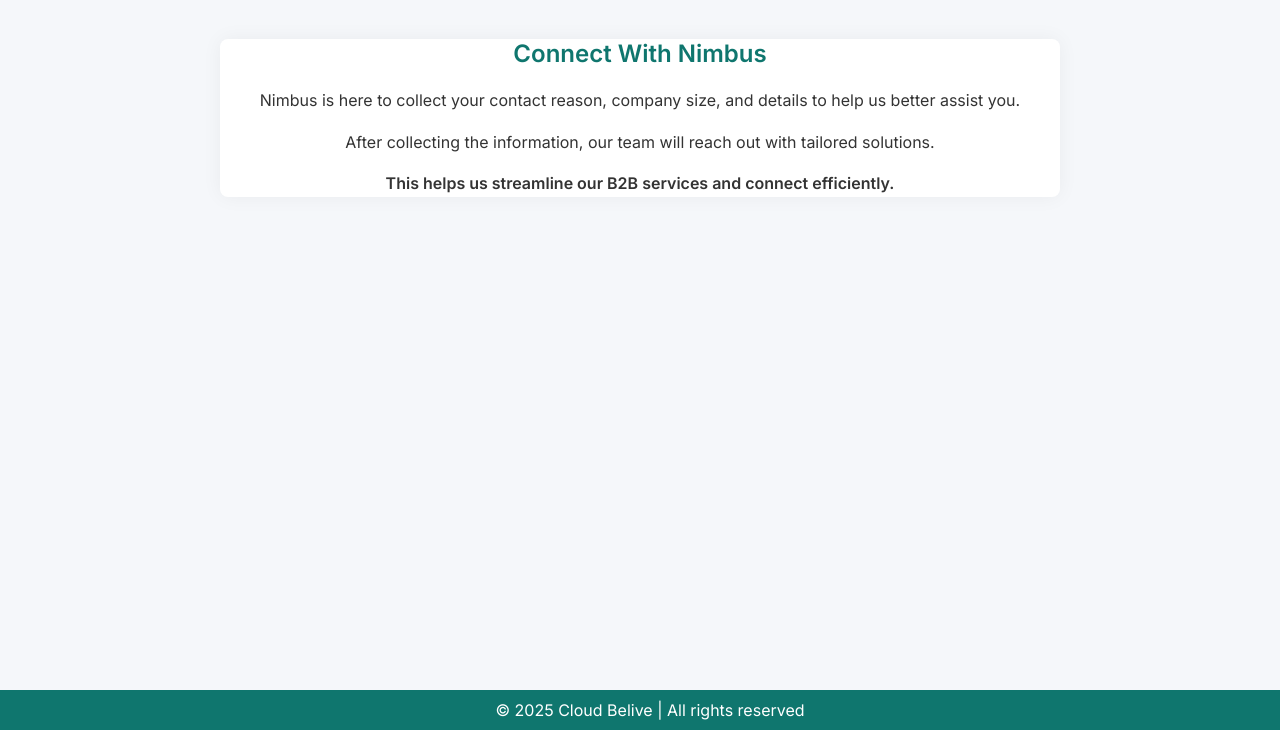
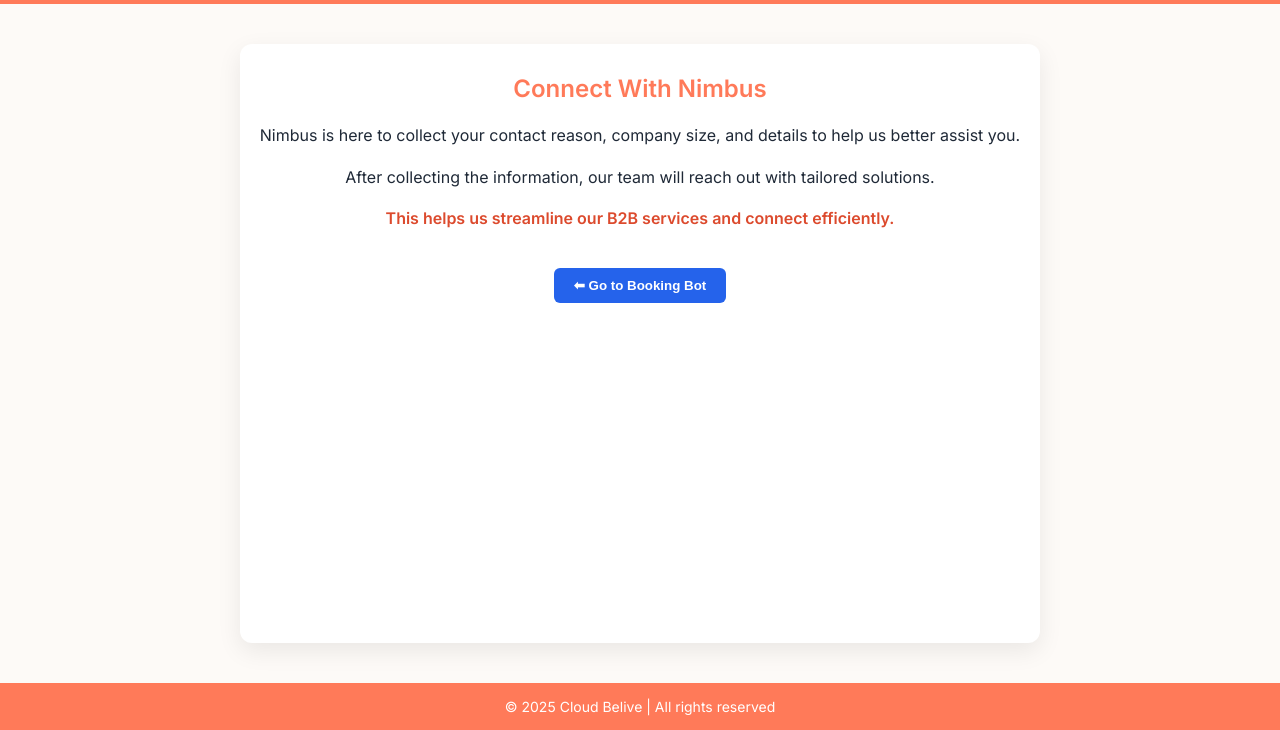
Before and after one commit to sudharsan143/chatbot-demo---2, a plain HTML site: page index.html in a window 1280 px wide. Shown: the part 70-800 px from the top of the page. Drawn offline with Linux system fonts and the light colour scheme.

Commit message:
index.html

```diff
--- a/index.html
+++ b/index.html
@@ -6,48 +6,88 @@
   <title>Cloud Belive | Nimbus Chatbot Demo</title>
   <link href="https://fonts.googleapis.com/css2?family=Inter:wght@400;600&display=swap" rel="stylesheet" />
   <style>
+    html, body {
+      height: 100%;
+      margin: 0;
+      font-family: 'Inter', sans-serif;
+      background-color: #fdfaf7;
+      color: #1f2937;
+    }
+
     body {
-      font-family: 'Inter', sans-serif;
-      margin: 0;
-      padding: 0;
-      background-color: #f5f7fa;
-      color: #333;
+      display: flex;
+      flex-direction: column;
     }
+
     header {
-      background-color: #0f766e;
+      background-color: #ff7a59; /* HubSpot orange */
       color: white;
       padding: 20px;
       text-align: center;
     }
+
     header h1 {
       margin: 0;
+      font-size: 28px;
+      font-weight: 600;
+    }
+
+    main {
+      flex: 1;
+      max-width: 800px;
+      margin: 40px auto;
+      padding: 30px 20px;
+      background: white;
+      border-radius: 12px;
+      box-shadow: 0 8px 24px rgba(0, 0, 0, 0.08);
+      text-align: center;
+    }
+
+    main h2 {
+      color: #ff7a59;
+      margin-top: 0;
       font-size: 24px;
     }
-    main {
-      max-width: 800px;
-      margin: 40px auto;
-      padding: 0 20px;
-      background: white;
-      border-radius: 8px;
-      box-shadow: 0 0 20px rgba(0,0,0,0.05);
-      text-align: center;
-    }
-    main h2 {
-      color: #0f766e;
-      margin-top: 20px;
-    }
+
     main p {
       font-size: 16px;
       line-height: 1.6;
+      margin-bottom: 16px;
     }
+
+    strong {
+      color: #dc4a2d;
+    }
+
+    .cta-button {
+      background-color: #2563eb;
+      color: white;
+      padding: 10px 20px;
+      border: none;
+      border-radius: 6px;
+      font-weight: 600;
+      cursor: pointer;
+      margin-top: 20px;
+      transition: background 0.3s ease;
+    }
+
+    .cta-button:hover {
+      background-color: #1d4ed8;
+    }
+
     footer {
-      background-color: #0f766e;
+      background-color: #ff7a59;
       color: white;
       text-align: center;
-      padding: 10px;
-      position: fixed;
-      bottom: 0;
-      width: 100%;
+      padding: 15px;
+      font-size: 14px;
+    }
+
+    @media (max-width: 600px) {
+      main {
+        margin: 20px;
+        padding: 20px;
+      }
     }
   </style>
 </head>
@@ -66,6 +106,8 @@
       After collecting the information, our team will reach out with tailored solutions.
     </p>
     <p><strong>This helps us streamline our B2B services and connect efficiently.</strong></p>
+
+    <button class="cta-button" onclick="window.location.href='https://sudharsan143.github.io/chatbot-demo/'">⬅ Go to Booking Bot</button>
   </main>
 
   <footer>
```
